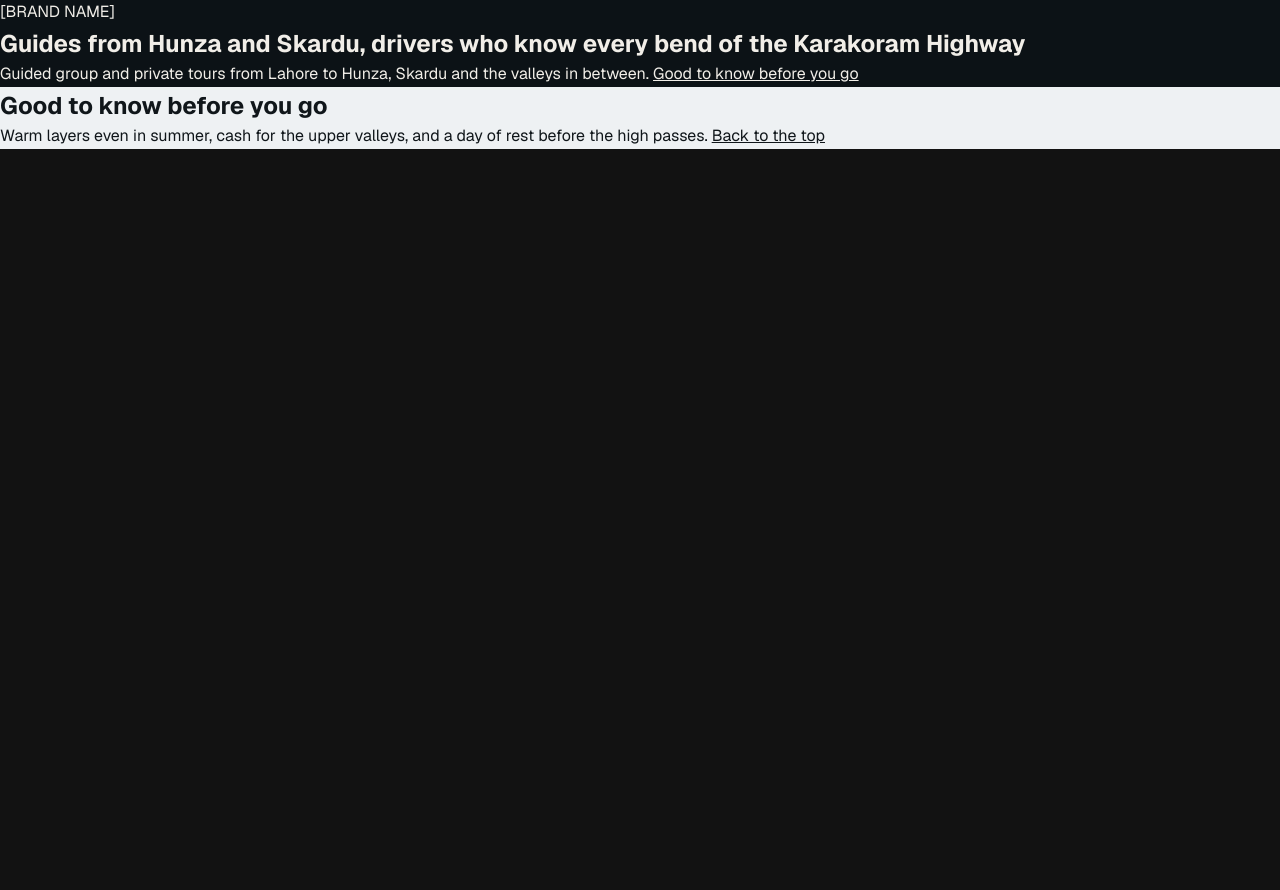
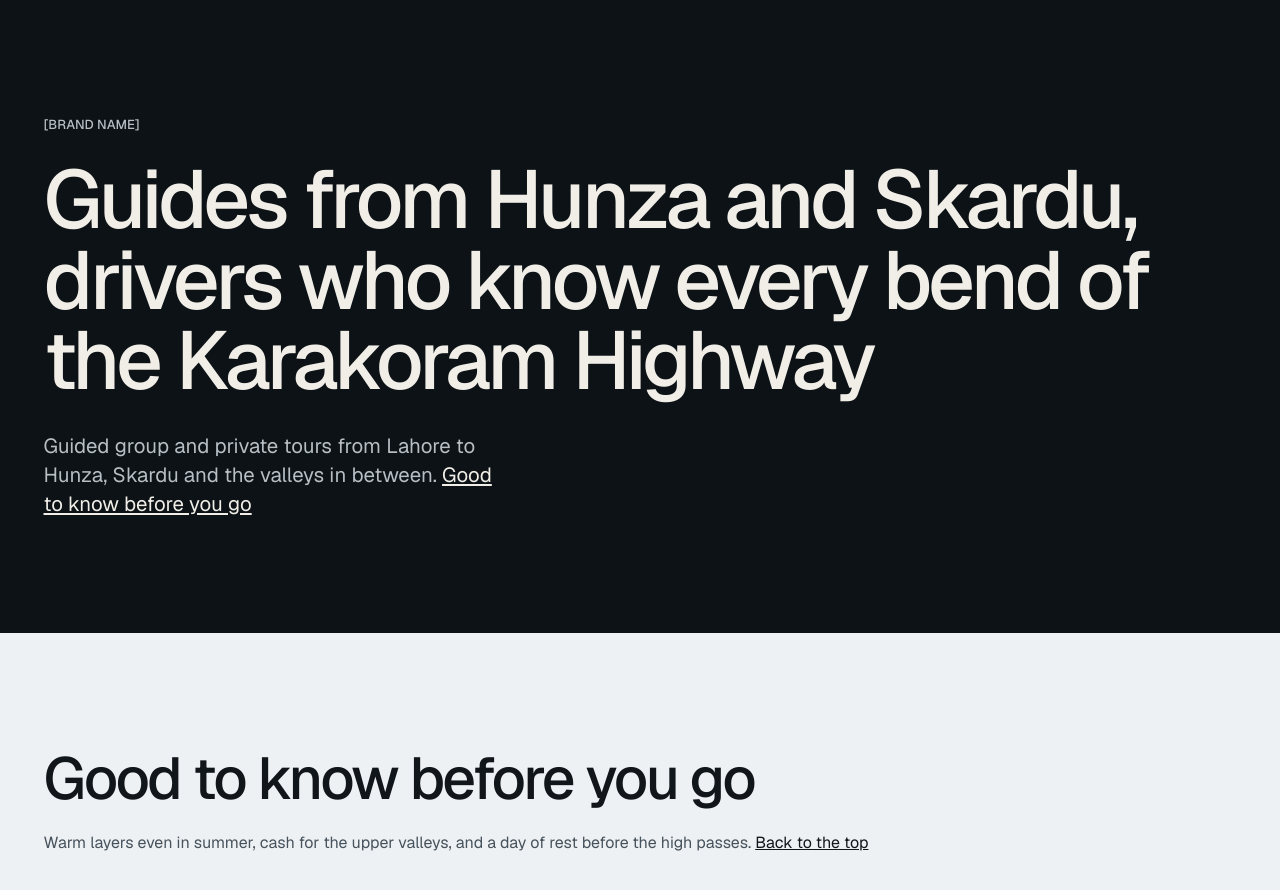
Before and after one commit to Abuubkar/north-tours-web, a Next.js app: page / in a window 1280 px wide. Shown: the top 890 px of the page. Before the commit the page ends 800 px from the top, so only its background shows below. Built offline with nearby package versions, Linux system fonts and the light colour scheme.

Commit message:
feat(styles): type roles, spacing, layout and motion tokens (#4)

```diff
--- /dev/null
+++ b/app/page.module.css
@@ -0,0 +1,30 @@
+.section {
+  padding: var(--section-y) var(--margin);
+}
+
+.brand {
+  composes: label from '../styles/typography.module.css';
+  color: var(--fg-2);
+}
+
+.title {
+  composes: statement from '../styles/typography.module.css';
+  margin-top: var(--space-24);
+}
+
+.lead {
+  composes: lead from '../styles/typography.module.css';
+  margin-top: var(--space-32);
+  max-width: var(--measure-lead);
+  color: var(--fg-2);
+}
+
+.heading {
+  composes: section from '../styles/typography.module.css';
+}
+
+.body {
+  composes: body from '../styles/typography.module.css';
+  margin-top: var(--space-24);
+  color: var(--fg-2);
+}
--- a/app/page.tsx
+++ b/app/page.tsx
@@ -1,4 +1,5 @@
 import type { Metadata } from 'next';
+import styles from './page.module.css';
 
 // Throwaway placeholder for the foundation PRD (#1). The Homepage PRD replaces this page.
 
@@ -11,17 +12,19 @@ export const metadata: Metadata = {
 export default function HomePage() {
   return (
     <main>
-      <section>
-        <p>[BRAND NAME]</p>
-        <h1>Guides from Hunza and Skardu, drivers who know every bend of the Karakoram Highway</h1>
-        <p>
+      <section className={styles.section}>
+        <p className={styles.brand}>[BRAND NAME]</p>
+        <h1 className={styles.title}>
+          Guides from Hunza and Skardu, drivers who know every bend of the Karakoram Highway
+        </h1>
+        <p className={styles.lead}>
           Guided group and private tours from Lahore to Hunza, Skardu and the valleys in between.{' '}
           <a href="#good-to-know">Good to know before you go</a>
         </p>
       </section>
-      <section id="good-to-know" data-surface="light">
-        <h2>Good to know before you go</h2>
-        <p>
+      <section id="good-to-know" className={styles.section} data-surface="light">
+        <h2 className={styles.heading}>Good to know before you go</h2>
+        <p className={styles.body}>
           Warm layers even in summer, cash for the upper valleys, and a day of rest before the high
           passes. <a href="#">Back to the top</a>
         </p>
--- a/styles/tokens.css
+++ b/styles/tokens.css
@@ -51,10 +51,143 @@
   --focus-width: 2px;
   --focus-offset: 3px;
 
-  /* Type basics (full scale in the typography tokens) */
+  /* Surfaces outside the palette */
+  --map-surface: #0e151a;
+  --placeholder-a: #151e24;
+  --placeholder-b: #10181c;
+  --header-bg: rgb(12 18 22 / 0.86);
+  --header-blur: 18px;
+  --hero-scrim: linear-gradient(
+    180deg,
+    rgb(12 18 22 / 0.6) 0%,
+    transparent 20%,
+    transparent 42%,
+    rgb(12 18 22 / 0.78) 76%,
+    var(--ink-900) 100%
+  );
+
+  /* Spacing scale, named by pixel value (DESIGN.md §4) */
+  --space-4: 4px;
+  --space-8: 8px;
+  --space-12: 12px;
+  --space-16: 16px;
+  --space-20: 20px;
+  --space-24: 24px;
+  --space-32: 32px;
+  --space-48: 48px;
+  --space-64: 64px;
+  --space-96: 96px;
+  --space-144: 144px;
+
+  /* Layout (DESIGN.md §4–5). cqi resolves against the page width (body is the container). */
+  --margin: clamp(20px, 3.4cqi, 48px);
+  --section-y: clamp(72px, 9cqi, 144px);
+  --section-y-statement: clamp(88px, 10cqi, 160px);
+  --cell-pad: clamp(16px, 1.7cqi, 24px);
+  --gutter: 48px;
+  --row-gap: 24px;
+  --label-col: 240px;
+  --header-h: 72px;
+  --measure-lead: 460px; /* hero lead line, DESIGN.md §9 */
+
+  /*
+   * Breakpoints can't be custom properties inside media queries, so they are
+   * written as literals there. The design uses:
+   *   820px  nav collapses to WhatsApp + menu; sheets replace dropdowns
+   *   1100px Tour Detail and Trip Planner side columns appear
+   *   1280px Tour Detail side map appears
+   *   viewport height 920px  compact booking panel below this
+   */
+
+  /* Motion (DESIGN.md §10) */
+  --dur-300: 0.3s;
+  --dur-400: 0.4s;
+  --dur-900: 0.9s;
+  --dur-1000: 1s;
+  --ease-out: cubic-bezier(0.2, 0.7, 0.2, 1);
+
+  /* Type (DESIGN.md §3). Roles live in typography.module.css. */
   --font: var(--font-geist), system-ui, sans-serif;
+
+  --fw-light: 300;
+  --fw-regular: 400;
+  --fw-medium: 500;
+  --fw-semibold: 600;
+
+  --fs-display: 27cqi;
+  --lh-display: 0.74;
+  --ls-display: -0.065em;
+  --indent-display: -0.035em;
+
+  --fs-tour-hero: clamp(48px, 7.2cqi, 108px);
+  --lh-tour-hero: 0.95;
+  --ls-tour-hero: -0.05em;
+
+  /* Destination hero name: fits the name's length, capped at 20cqi (set --name-length inline). */
+  --fs-destination-hero-max: 20cqi;
+  --fs-destination-hero-fit: 150cqi;
+  --name-length-min: 5;
+  --lh-destination-hero: 0.8;
+
+  --fs-statement: clamp(40px, 6.4cqi, 92px);
+  --lh-statement: 0.98;
+  --ls-statement: -0.045em;
+
+  --fs-section: clamp(34px, 4.6cqi, 66px);
+  --lh-section: 1;
+  --ls-section: -0.04em;
+
+  --fs-section-long: clamp(32px, 3.9cqi, 56px);
+  --lh-section-long: 1.08;
+  --ls-section-long: -0.03em;
+
+  --fs-footer-nav: clamp(40px, 5.2cqi, 76px);
+  --lh-footer-nav: 1.06;
+  --ls-footer-nav: -0.045em;
+
+  --fs-numeral: clamp(56px, 6cqi, 88px);
+  --lh-numeral: 0.9;
+  --ls-numeral: -0.05em;
+
+  --fs-trust-value: clamp(26px, 2.6cqi, 38px);
+  --lh-trust-value: 1.05;
+  --ls-trust-value: -0.03em;
+
+  --fs-panel-price: 30px;
+  --lh-panel-price: 1.05;
+  --ls-panel-price: -0.025em;
+
+  --fs-card-title: 26px;
+  --lh-card-title: 1.08;
+  --ls-card-title: -0.025em;
+
+  --fs-price: 24px;
+  --lh-price: 1.1;
+  --ls-price: -0.02em;
+
+  --fs-destination: 22px;
+  --ls-destination: -0.02em;
+
+  --fs-lead: clamp(18px, 1.6cqi, 22px);
+  --lh-lead: 1.4;
+
+  --fs-quote: clamp(19px, 1.6cqi, 23px);
+  --lh-quote: 1.42;
+  --ls-quote: -0.01em;
+
+  --fs-step-title: 20px;
+  --ls-step-title: -0.015em;
+
+  --fs-body-large: 17px;
+  --lh-body-large: 1.6;
   --fs-body: 16px;
   --lh-body: 1.55;
+  --fs-small: 15px;
+  --fs-ui: 14px;
+  --lh-ui: 1.5;
+  --fs-label: 13px;
+  --ls-label: 0.01em;
+  --fs-waypoint: 12px;
 }
 
 [data-surface='light'] {
--- /dev/null
+++ b/styles/typography.module.css
@@ -0,0 +1,163 @@
+/*
+ * Type roles (DESIGN.md §3). Components reuse a role with
+ *   composes: section from '../../styles/typography.module.css';
+ * Roles describe the look only; pick the heading element for meaning.
+ */
+
+.display {
+  font-size: var(--fs-display);
+  font-weight: var(--fw-semibold);
+  line-height: var(--lh-display);
+  letter-spacing: var(--ls-display);
+  margin-left: var(--indent-display);
+  white-space: nowrap;
+}
+
+.tourHero {
+  font-size: var(--fs-tour-hero);
+  font-weight: var(--fw-medium);
+  line-height: var(--lh-tour-hero);
+  letter-spacing: var(--ls-tour-hero);
+  text-wrap: balance;
+}
+
+.destinationHero {
+  font-size: min(
+    var(--fs-destination-hero-max),
+    calc(var(--fs-destination-hero-fit) / max(var(--name-length), var(--name-length-min)))
+  );
+  font-weight: var(--fw-semibold);
+  line-height: var(--lh-destination-hero);
+  letter-spacing: var(--ls-display);
+  margin-left: var(--indent-display);
+  white-space: nowrap;
+}
+
+.statement {
+  font-size: var(--fs-statement);
+  font-weight: var(--fw-medium);
+  line-height: var(--lh-statement);
+  letter-spacing: var(--ls-statement);
+}
+
+.section {
+  font-size: var(--fs-section);
+  font-weight: var(--fw-medium);
+  line-height: var(--lh-section);
+  letter-spacing: var(--ls-section);
+}
+
+.sectionLong {
+  font-size: var(--fs-section-long);
+  font-weight: var(--fw-medium);
+  line-height: var(--lh-section-long);
+  letter-spacing: var(--ls-section-long);
+}
+
+.footerNav {
+  font-size: var(--fs-footer-nav);
+  font-weight: var(--fw-medium);
+  line-height: var(--lh-footer-nav);
+  letter-spacing: var(--ls-footer-nav);
+}
+
+.numeral {
+  font-size: var(--fs-numeral);
+  font-weight: var(--fw-light);
+  line-height: var(--lh-numeral);
+  letter-spacing: var(--ls-numeral);
+  font-variant-numeric: tabular-nums;
+}
+
+.trustValue {
+  font-size: var(--fs-trust-value);
+  font-weight: var(--fw-medium);
+  line-height: var(--lh-trust-value);
+  letter-spacing: var(--ls-trust-value);
+}
+
+.panelPrice {
+  font-size: var(--fs-panel-price);
+  font-weight: var(--fw-medium);
+  line-height: var(--lh-panel-price);
+  letter-spacing: var(--ls-panel-price);
+  font-variant-numeric: tabular-nums;
+  white-space: nowrap;
+}
+
+.cardTitle {
+  font-size: var(--fs-card-title);
+  font-weight: var(--fw-medium);
+  line-height: var(--lh-card-title);
+  letter-spacing: var(--ls-card-title);
+  text-wrap: balance;
+}
+
+.price {
+  font-size: var(--fs-price);
+  font-weight: var(--fw-medium);
+  line-height: var(--lh-price);
+  letter-spacing: var(--ls-price);
+  font-variant-numeric: tabular-nums;
+  white-space: nowrap;
+}
+
+.destination {
+  font-size: var(--fs-destination);
+  font-weight: var(--fw-medium);
+  letter-spacing: var(--ls-destination);
+}
+
+.lead {
+  font-size: var(--fs-lead);
+  font-weight: var(--fw-regular);
+  line-height: var(--lh-lead);
+}
+
+.quote {
+  font-size: var(--fs-quote);
+  font-weight: var(--fw-regular);
+  line-height: var(--lh-quote);
+  letter-spacing: var(--ls-quote);
+  text-wrap: pretty;
+}
+
+.stepTitle {
+  font-size: var(--fs-step-title);
+  font-weight: var(--fw-medium);
+  letter-spacing: var(--ls-step-title);
+}
+
+.bodyLarge {
+  font-size: var(--fs-body-large);
+  font-weight: var(--fw-regular);
+  line-height: var(--lh-body-large);
+  text-wrap: pretty;
+}
+
+.body {
+  font-size: var(--fs-body);
+  font-weight: var(--fw-regular);
+  line-height: var(--lh-body);
+}
+
+.small {
+  font-size: var(--fs-small);
+  line-height: var(--lh-ui);
+}
+
+.ui {
+  font-size: var(--fs-ui);
+  line-height: var(--lh-ui);
+}
+
+.label {
+  font-size: var(--fs-label);
+  font-weight: var(--fw-medium);
+  letter-spacing: var(--ls-label);
+}
+
+.waypoint {
+  font-size: var(--fs-waypoint);
+  font-weight: var(--fw-regular);
+}
```
Also changed, not shown: 1 other file (tests, documents, lock files or other folders).
